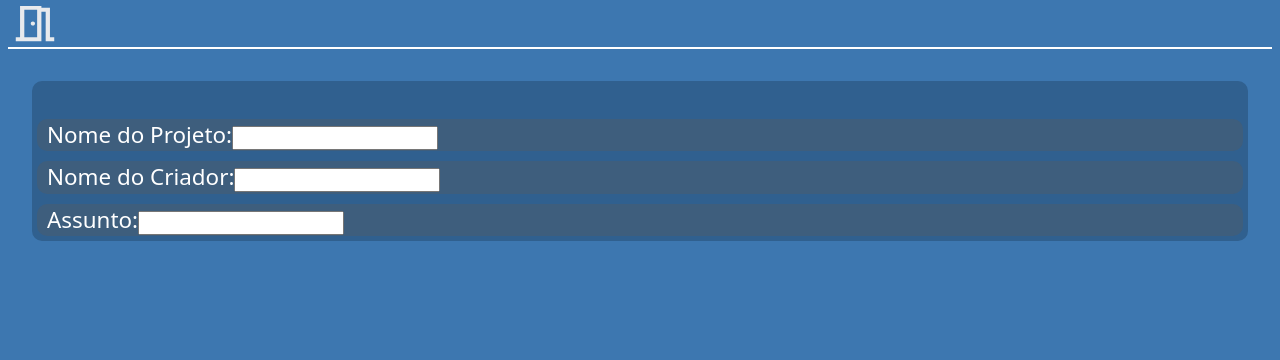
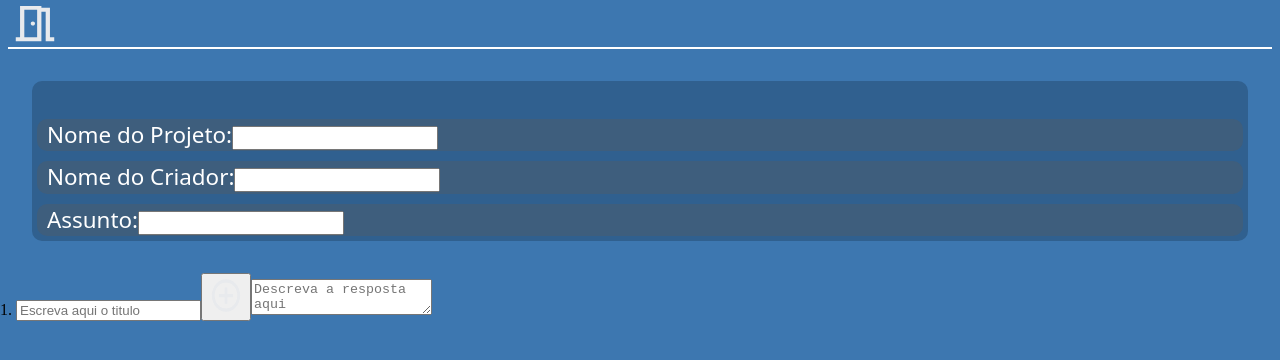
Before and after one commit to araujobrunodev/Quizme, a React (Vite) app: page /makeaquiz in a window 1280 px wide. Shown: the top 360 px of the page. Built offline with nearby package versions, Linux system fonts and the light colour scheme; a web font is replaced by a local one.

Commit message:
add BlockSide component

```diff
--- /dev/null
+++ b/src/components/blockSide.tsx
@@ -0,0 +1,51 @@
+import { FC, useState } from "react"
+
+interface BlockSideProps {
+    numberOfQuestion: number,
+    type: "makeQuiz" | "playQuiz"
+}
+
+const BlockSide:FC<BlockSideProps> = ({
+    numberOfQuestion,
+    type
+}) => {
+    const [options, setOptions] = useState<number[]>([])
+
+    const createOptions = () => {
+        return options.map((option) => {
+            return (<div className="container_of_options">
+                <input type="radio" name="options" className="input_radio" />
+                {
+                    type == "makeQuiz" ?
+                    <input type="text" className="input_text" /> :
+                    <p className="p_text">{/*value here*/}</p>
+                }
+            </div>)
+        })
+    }
+
+    return (
+        <div className="block_side">
+            {`${numberOfQuestion}. `}
+            {
+                type == "makeQuiz" ?
+                <input className="title_of_question" placeholder="Escreva aqui o titulo" type="text"/>
+                :
+                <p className="p_title_of_question">{/*value here*/}</p>
+            }
+
+            { createOptions() }
+
+            {
+                type == "makeQuiz" &&
+                <button onClick={() => setOptions([...options, 0])}>
+                    <img src="/add_circle.svg" alt="add circle.svg" />
+                </button>
+            }
+
+            <textarea maxLength={100} readOnly={type == "playQuiz"} className="description" defaultValue={""} placeholder="Descreva a resposta aqui"></textarea>
+        </div>
+    )
+}
+
+export default BlockSide
--- a/src/pages/makeQuiz.tsx
+++ b/src/pages/makeQuiz.tsx
@@ -1,5 +1,6 @@
 import { FC } from "react"
 import SideMain from "../components/sideMain"
+import BlockSide from "../components/blockSide"
 
 interface MakeQuizProps {
     type: "makeQuiz" | "playQuiz"
@@ -11,6 +12,7 @@ const MakeQuiz:FC<MakeQuizProps> = ({
     return (
         <div className="make_quiz">
             <SideMain makerQuiz="" target="" title="" type={type}/>
+            <BlockSide type="makeQuiz" numberOfQuestion={1}/>
         </div>
     )
 }
```
Also changed, not shown: public/add_circle.svg (added).
